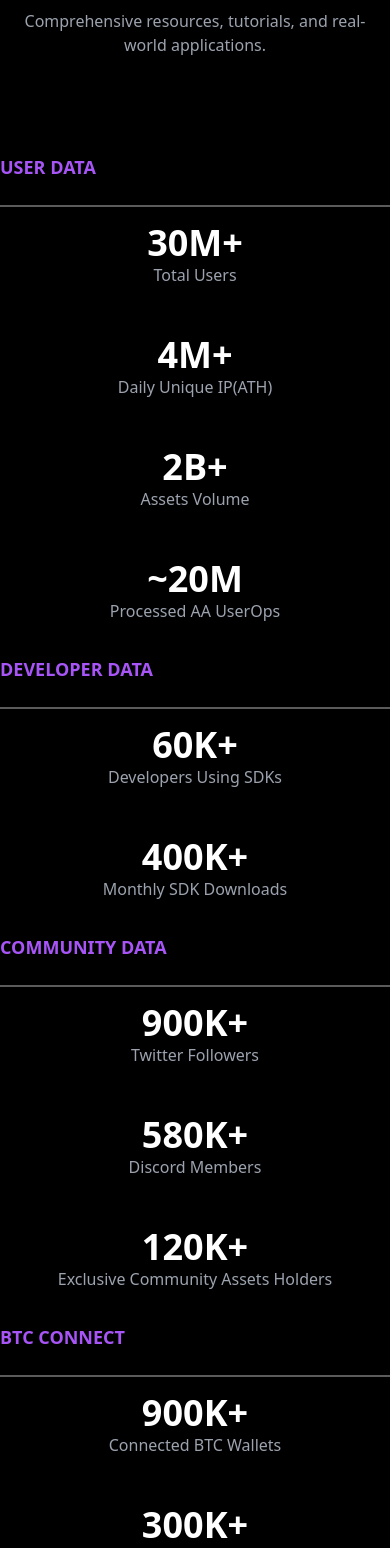
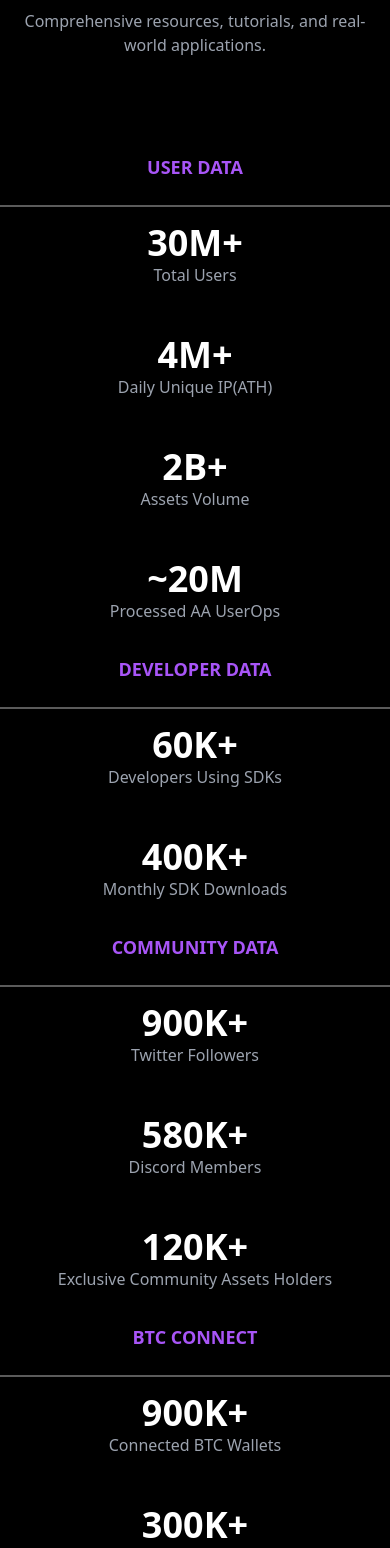
Before and after one commit to SoundCast-AI/soundcast.ai, a React (Vite) app: page / in a window 390 px wide. Shown: the part 3143-4691 px from the top of the page. Built offline with nearby package versions, Linux system fonts and the light colour scheme.

Commit message:
reponsive issue fixed for landing page

```diff
--- a/src/pages/LandingPage.tsx
+++ b/src/pages/LandingPage.tsx
@@ -134,7 +134,7 @@ const LandingPage = () => {
         <div className="bg-black text-white  py-12">
           <div className="max-w-7xl mx-auto grid grid-cols-1 md:grid-cols-2 lg:grid-cols-2  sm:grid-rows-2 gap-8">
             <div>
-              <h3 className="text-purple-500 text-lg font-bold mb-4">
+              <h3 className="text-purple-500 text-lg font-bold mb-4 text-center md:text-left lg:text-left ">
                 USER DATA
               </h3>
               <div className="grid grid-cols-1 sm:grid-cols-2 lg:grid-cols-4 gap-8 border-t-2 border-[#5b5b5b] mt-6">
@@ -157,7 +157,7 @@ const LandingPage = () => {
               </div>
             </div>
             <div>
-              <h3 className="text-purple-500 text-lg font-bold mb-4">
+              <h3 className="text-purple-500 text-lg font-bold mb-4 text-center md:text-left lg:text-left ">
                 DEVELOPER DATA
               </h3>
               <div className="grid grid-cols-1 sm:grid-cols-2 lg:grid-cols-4 gap-8 border-t-2 border-[#5b5b5b] mt-6">
@@ -172,7 +172,7 @@ const LandingPage = () => {
               </div>
             </div>
             <div>
-              <h3 className="text-purple-500 text-lg font-bold mb-4">
+              <h3 className="text-purple-500 text-lg font-bold mb-4 text-center md:text-left lg:text-left ">
                 COMMUNITY DATA
               </h3>
               <div className="grid grid-cols-1 sm:grid-cols-2 lg:grid-cols-4 gap-8 border-t-2 border-[#5b5b5b] mt-6">
@@ -193,7 +193,7 @@ const LandingPage = () => {
               </div>
             </div>
             <div>
-              <h3 className="text-purple-500 text-lg font-bold mb-4 text-left">
+              <h3 className="text-purple-500 text-lg font-bold mb-4 text-center md:text-left lg:text-left ">
                 BTC CONNECT
               </h3>
               <div className="grid grid-cols-1 sm:grid-cols-2 lg:grid-cols-4 gap-8 border-t-2 border-[#5b5b5b] mt-6">
```
